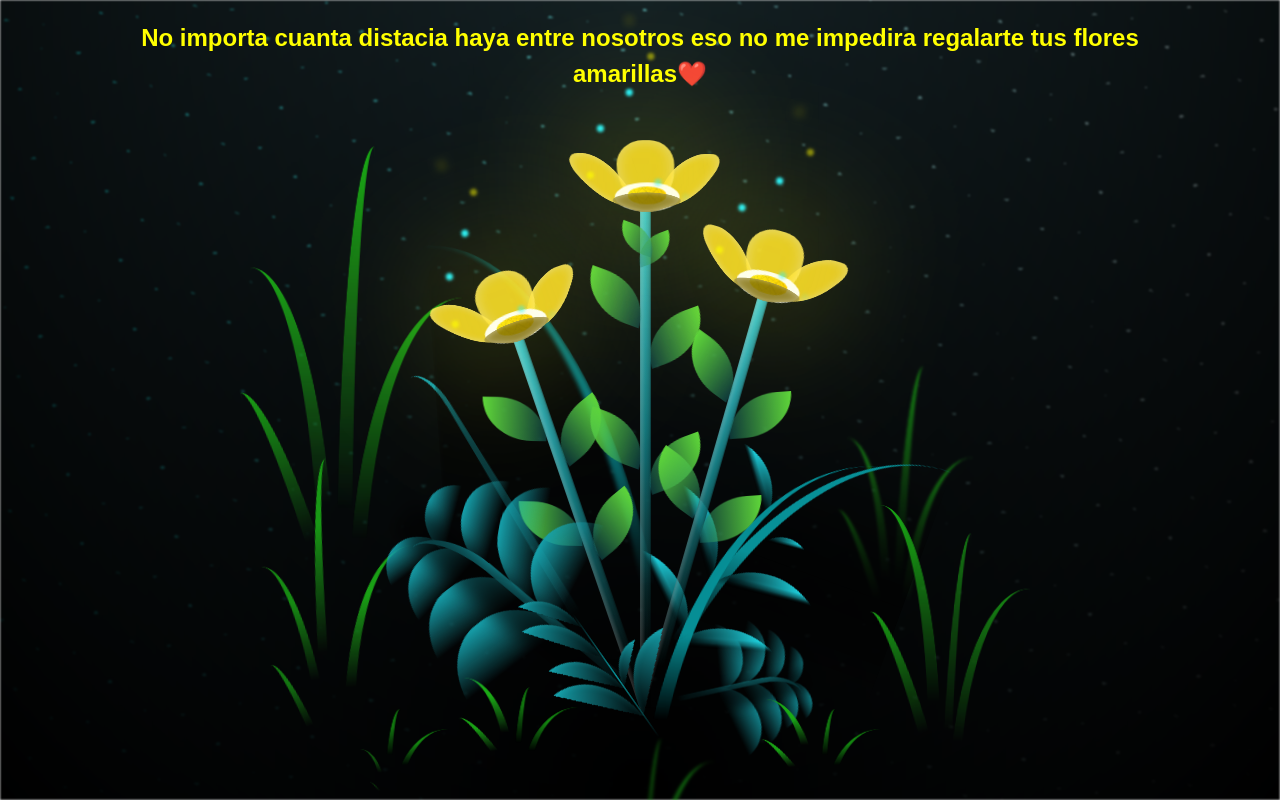
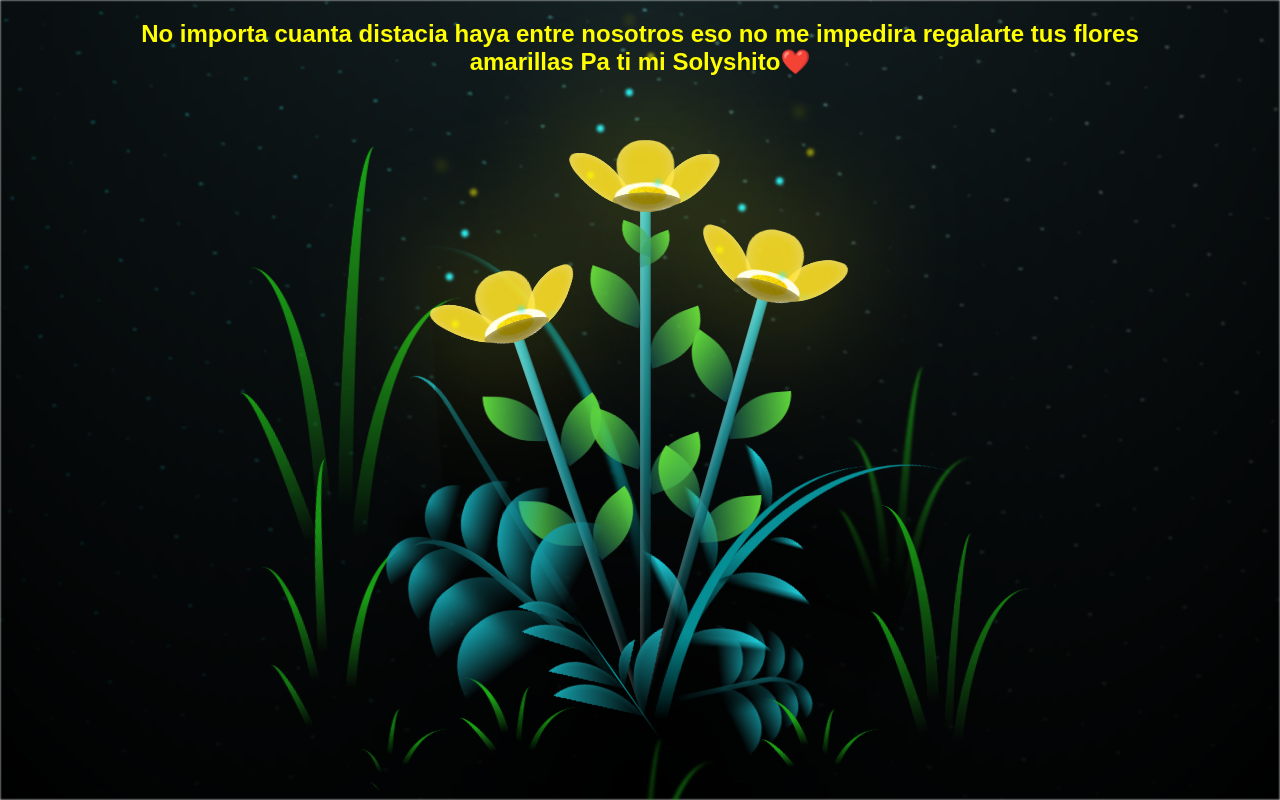
Before and after one commit to Alexsh06/21sep, a plain HTML site: page index.html in a window 1280 px wide. Drawn offline with Linux system fonts and the light colour scheme.

Commit message:
Update index.html

```diff
--- a/index.html
+++ b/index.html
@@ -1645,8 +1645,9 @@ h1 {
   </head>
 
   <body class="container">
-    <h1 class="titulo">
-      No importa cuanta distacia haya entre nosotros eso no me impedira regalarte tus flores amarillas❤️</h1>
+    <h3 class="titulo">
+      No importa cuanta distacia haya entre nosotros eso no me impedira regalarte tus flores amarillas
+      Pa ti mi Solyshito❤️</h1>
   <audio autoplay>
       <source src="musica.mp3" type="audio/mpp3">
       Your browser does not support the audio element.
```
